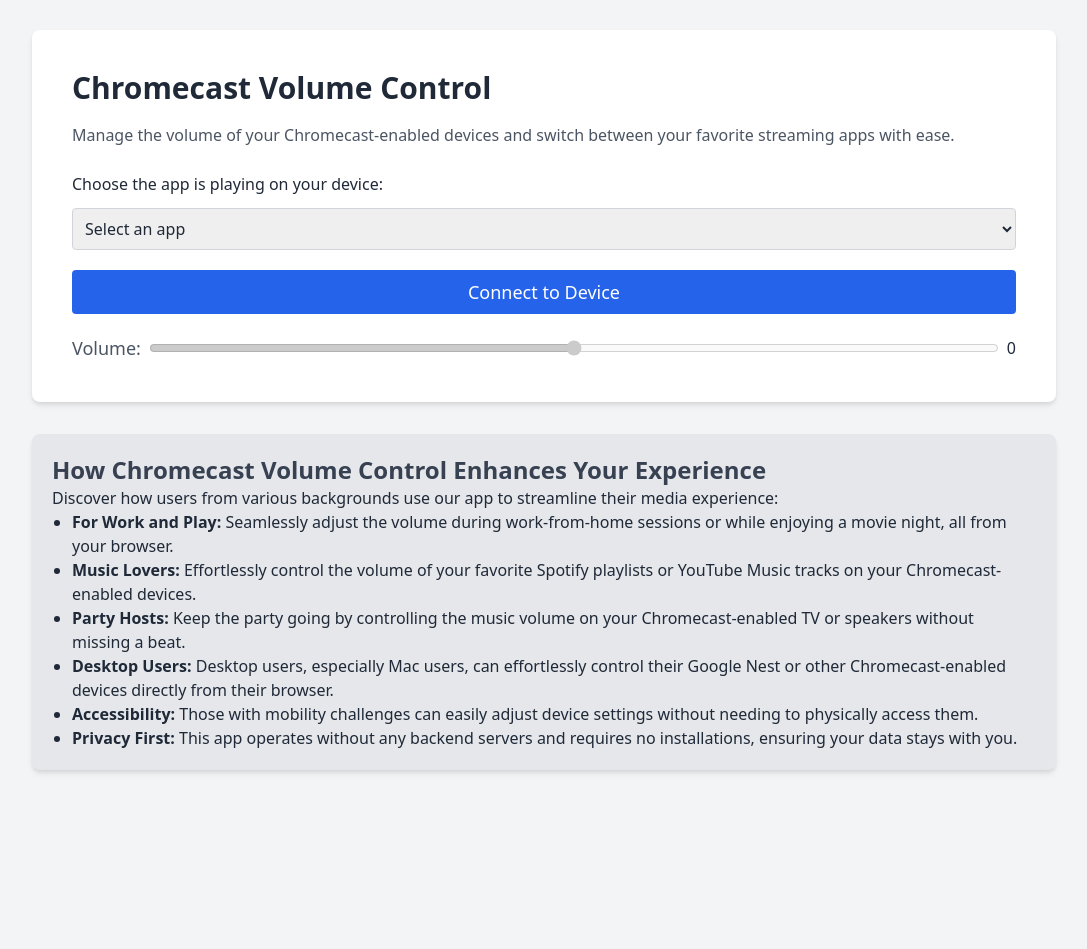
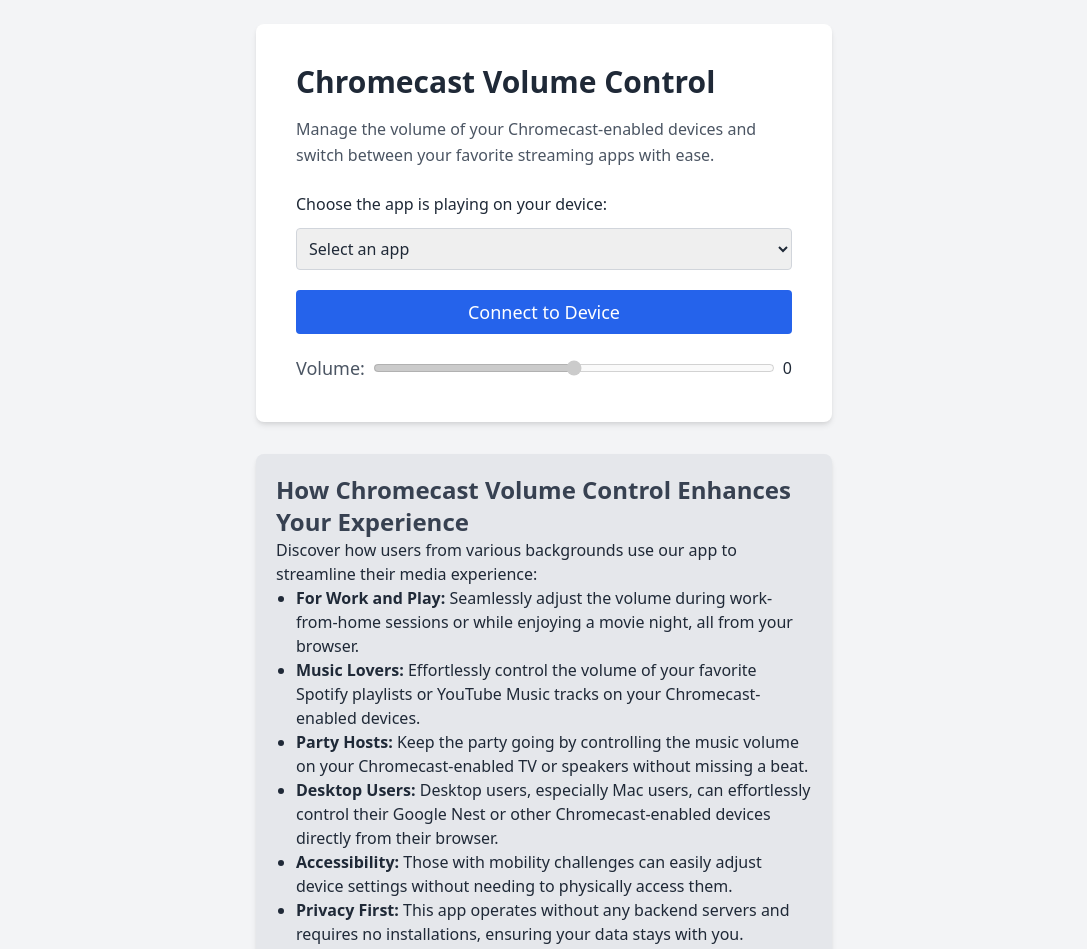
Before and after one commit to BrainicHQ/CastVolumeControl, a plain HTML site: page index.html in a window 1280 px wide. Shown: the top 949 px of the page, without its empty margins (96-1183 px from the left). Before the commit the page ends 800 px from the top, so only its background shows below. Drawn offline with nearby package versions, Linux system fonts and the light colour scheme.

Commit message:
UX fixes

```diff
--- a/index.html
+++ b/index.html
@@ -10,15 +10,16 @@
     <title>Chromecast Volume Control</title>
     <link href="https://cdn.jsdelivr.net/npm/tailwindcss@2.2.19/dist/tailwind.min.css" rel="stylesheet">
 </head>
-<body class="font-sans text-center bg-gray-100 text-gray-800 m-0 h-auto md:h-screen flex flex-col justify-center items-center">
-<div class="control-panel bg-white p-10 rounded-lg shadow-md w-4/5 max-w-600px text-left mx-auto">
-    <h1 class="text-3xl font-bold text-gray-800 mb-4">Chromecast Volume Control</h1>
-    <p class="text-base text-gray-600 mb-6 leading-relaxed">Manage the volume of your Chromecast-enabled devices and switch between your favorite streaming apps with ease.</p>
+<body class="font-sans bg-gray-100 text-gray-800 m-0 flex flex-col justify-center items-center p-2 md:p-4 lg:p-6 min-h-screen">
+<div class="control-panel bg-white p-4 md:p-6 lg:p-10 rounded-lg shadow-md w-full md:w-4/5 max-w-xl mx-auto overflow-auto">
+    <h1 class="text-xl md:text-3xl font-bold text-gray-800 mb-4">Chromecast Volume Control</h1>
+    <p class="text-base text-gray-600 mb-6 leading-relaxed">Manage the volume of your Chromecast-enabled devices and
+        switch between your favorite streaming apps with ease.</p>
 
     <div class="app-select-container mb-5">
         <label for="appSelect" class="block mb-2">Choose the app is playing on your device:</label>
         <select id="appSelect" required class="w-full p-2 rounded border border-gray-300 mt-1">
-        <option value="">Select an app</option>
+            <option value="">Select an app</option>
             <option value="CA5E8412">Netflix</option>
             <option value="233637DE">YouTube</option>
             <option value="2DB7CC49">YouTube Music</option>
@@ -45,7 +46,7 @@
         <span id="volumeValue" class="volume-value min-w-30px text-right">0</span>
     </div>
 </div>
-<div class="use-cases bg-gray-200 p-5 mt-8 rounded-lg shadow-md w-4/5 max-w-600px text-left">
+<div class="use-cases bg-gray-200 p-5 mt-8 rounded-lg shadow-md w-full md:w-4/5 max-w-xl mx-auto">
     <h2 class="text-2xl font-semibold text-gray-700">How Chromecast Volume Control Enhances Your Experience</h2>
     <p>Discover how users from various backgrounds use our app to streamline their media experience:</p>
     <ul class="list-disc ml-5">
@@ -85,10 +86,11 @@
             };
         };
         document.head.appendChild(script);
-    }else {
+    } else {
         console.error('Chromecast not supported in this browser.');
         displayCastSupportError();
     }
+
     function displayCastSupportError() {
         // Display an error message to the user
         alert("Sorry, Chromecast is not supported in your browser.");
@@ -97,6 +99,7 @@
         document.getElementById('castButton').disabled = true;
         document.getElementById('volumeControl').disabled = true;
     }
+
     function initializeCastApi() {
         const castContext = cast.framework.CastContext.getInstance();
         const appSelect = document.getElementById('appSelect');
@@ -117,7 +120,7 @@
                 // Update the options with the selected application ID
                 castContext.setOptions({
                     receiverApplicationId: selectedAppId,
-                    autoJoinPolicy: chrome.cast.AutoJoinPolicy.TAB_AND_ORIGIN_SCOPED,
+                    autoJoinPolicy: chrome.cast.AutoJoinPolicy.ORIGIN_SCOPED,
                     resumeSavedSession: true
                 });
 
```
